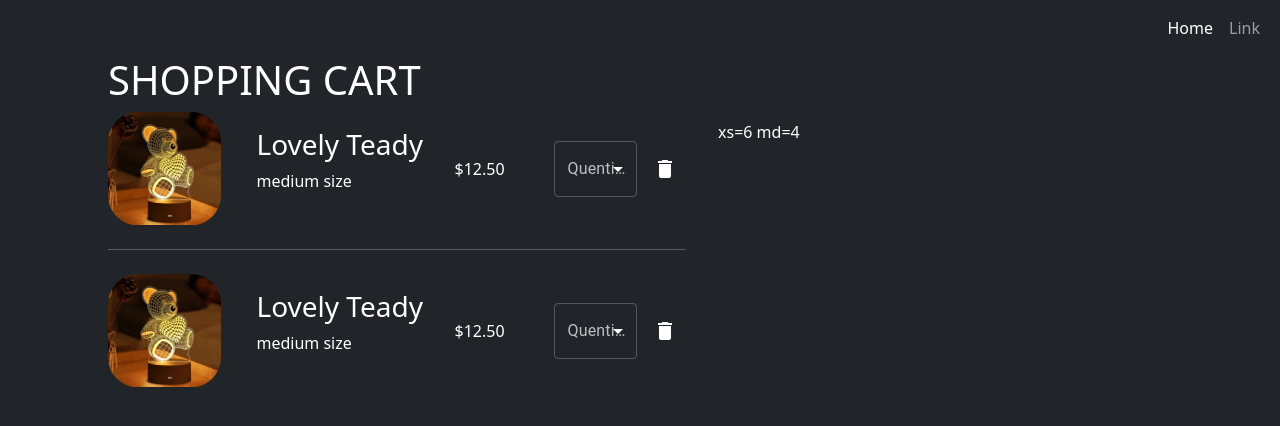
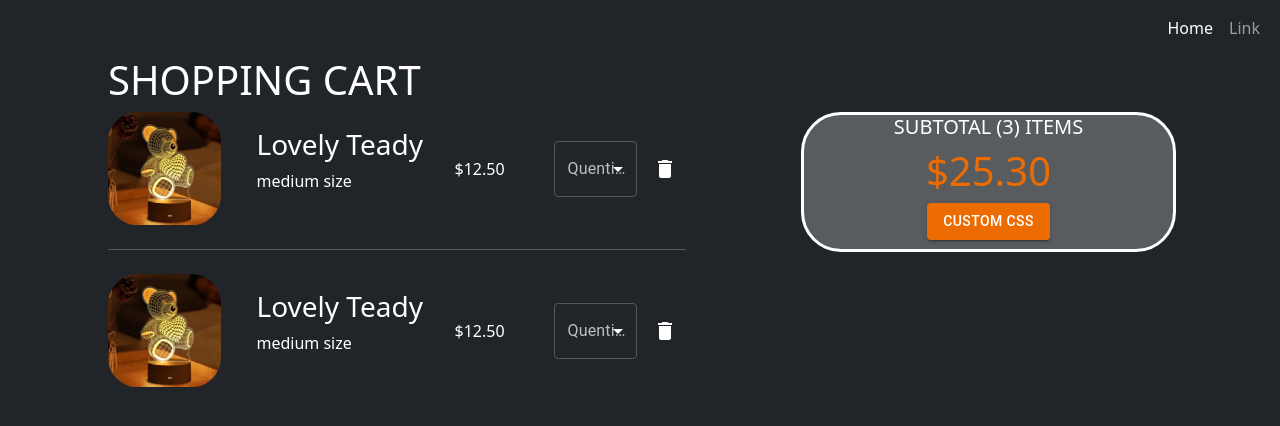
Before and after one commit to Emart-Ecommerce-Sem4/E-Mart-Frontend, a React (Create React App) app: page /shopping-cart in a window 1280 px wide. Shown: the top 426 px of the page. Built offline with nearby package versions, Linux system fonts and the light colour scheme.

Commit message:
Done Without NAVBAR

```diff
--- a/src/pages/shopping-cart/index.jsx
+++ b/src/pages/shopping-cart/index.jsx
@@ -4,12 +4,22 @@ import SignNavBar from '../../components/SignNavBar';
 import { ThemeProvider, createTheme } from '@mui/material/styles';
 import DeleteIcon from '@mui/icons-material/Delete';
 import Divider from '@mui/material/Divider';
+import { styled } from '@mui/material/styles';
+import Button from '@mui/material/Button';
 
 const darkTheme = createTheme({
   palette: {
     mode: 'dark',
   },
 });
+
+const ColorButton = styled(Button)(({ theme }) => ({
+  color: theme.palette.getContrastText("#ED6C02"),
+  backgroundColor: "#ED6C02",
+  '&:hover': {
+    backgroundColor: "#ED6C02[900]",
+  },
+}));
 
 export default function ShoppingCart() {
 
@@ -121,8 +131,26 @@ export default function ShoppingCart() {
                 </Grid>
               </Grid>
             </Grid>
-            <Grid item xs={6} >
-              <ListItem>xs=6 md=4</ListItem>
+            <Grid item xs={1} >
+            </Grid>
+            <Grid item xs = {4}>
+              <Grid item xs = {12}>
+                <Box
+                  sx={{
+                    width: "375px",
+                    height: "140px",
+                    backgroundColor: 'rgba(255,255,255,0.25)',
+                    borderRadius : 10,
+                    border : 3,
+                    borderColor : '#fff',
+                  }}
+                  textAlign={"center"}
+                >
+                  <h5 align = "center"> SUBTOTAL (3) ITEMS </h5>
+                  <h1 align = "center" style={{color:"#ED6C02"}}> $25.30</h1>
+                  <ColorButton style={{textAlign : "center"}} align = "center" variant="contained" >Custom CSS</ColorButton>
+                </Box>
+              </Grid>
             </Grid>
           </Grid>
         </div>
```
